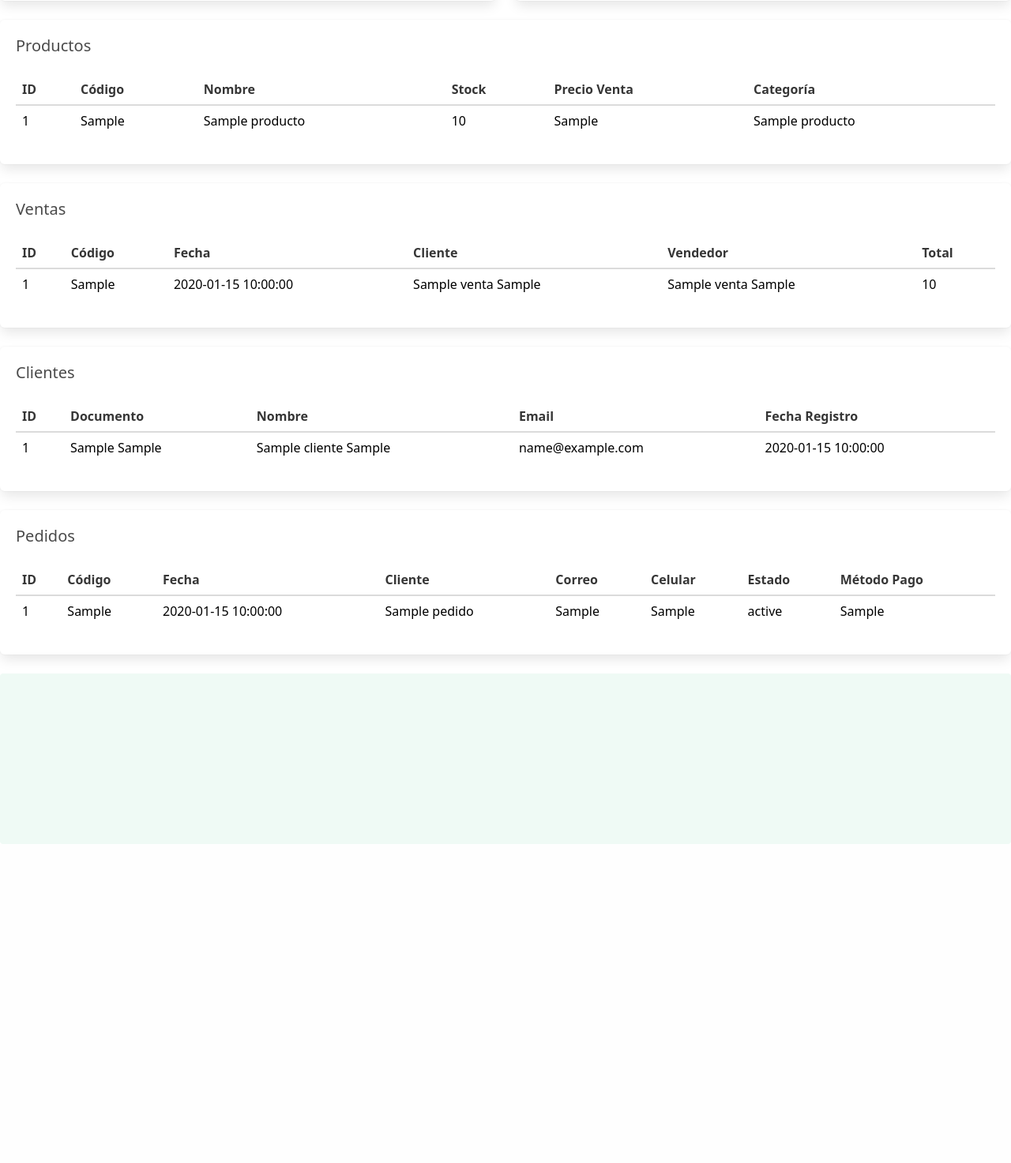
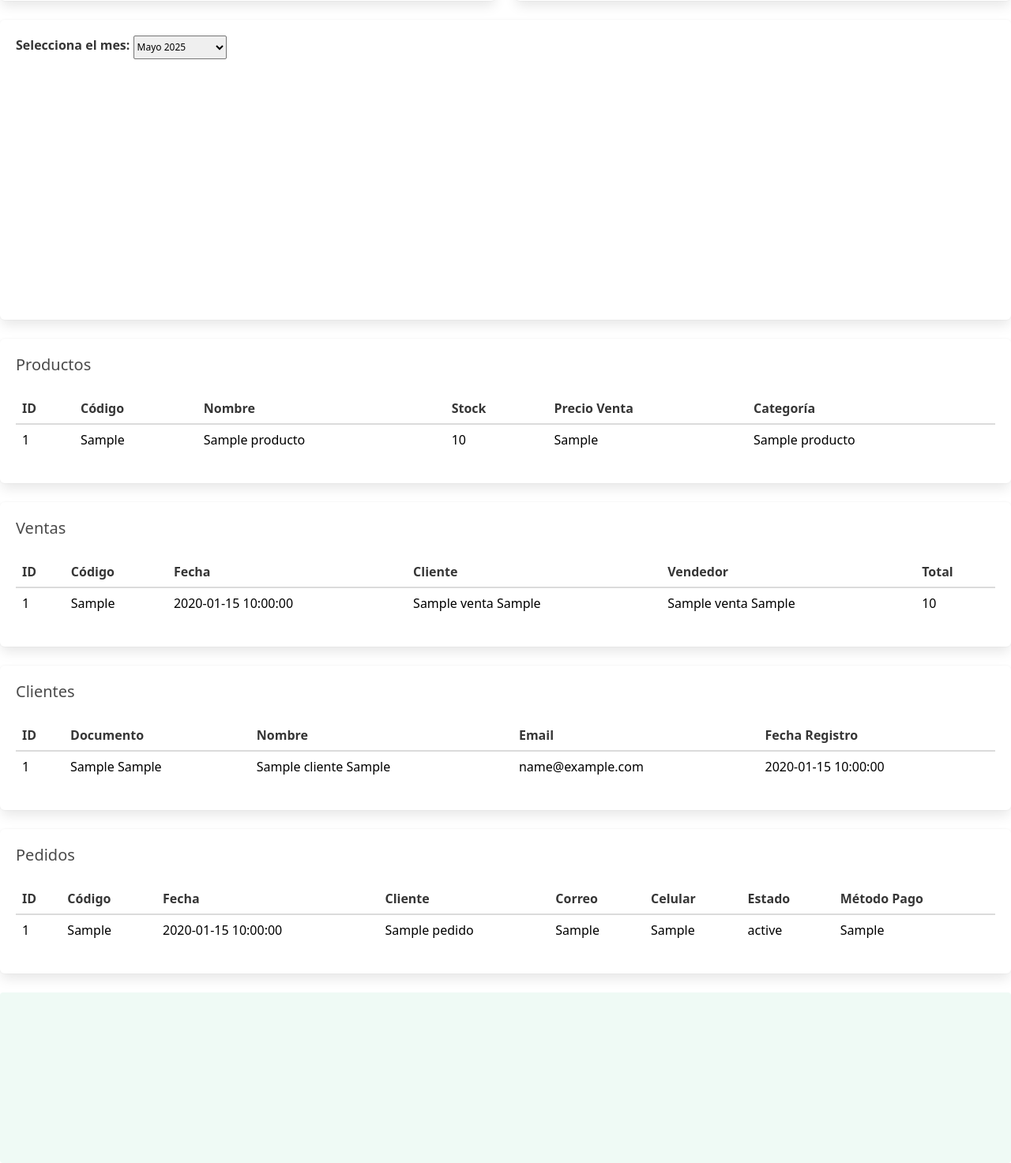
Before and after one commit to Bit-by-Bit-SoftwareEngineering/Sistema_Web, a PHP site: the page made by VENTAS/app/views/content/Dashboards1-fragment.php in a window 1280 px wide. Shown: the part 541-2014 px from the top of the page at 79% size. Before the commit the page ends 1610 px from the top, so only its background shows below. Run offline with PHP 8.4, Linux system fonts and the light colour scheme; the template is opened without the code that fills it: most values are stand-ins (such as "Sample title", 1, 10 or a date in 2020); a map, chart or similar area stays blank; some libraries are stand-ins or nearby versions.

Commit message:
mejoras para modulo de dashboards

```diff
--- a/VENTAS/app/views/content/Dashboards1-fragment.php
+++ b/VENTAS/app/views/content/Dashboards1-fragment.php
@@ -50,7 +50,27 @@
         </div>
     </div>
 </div>
-
+<div class="box">
+    <label for="gauge-mes-select"><strong>Selecciona el mes:</strong></label>
+    <select id="gauge-mes-select" class="select is-small" style="width:auto;display:inline-block;">
+        <?php
+        $meses = [
+            1 => 'Enero', 2 => 'Febrero', 3 => 'Marzo', 4 => 'Abril',
+            5 => 'Mayo', 6 => 'Junio', 7 => 'Julio', 8 => 'Agosto',
+            9 => 'Septiembre', 10 => 'Octubre', 11 => 'Noviembre', 12 => 'Diciembre'
+        ];
+        $anioActual = date('Y');
+        $mesActual = date('n');
+        for ($i = 1; $i <= 12; $i++) {
+            $selected = ($i == $mesActual) ? 'selected' : '';
+            echo "<option value=\"$i\" $selected>{$meses[$i]} $anioActual</option>";
+        }
+        ?>
+    </select>
+    <br>
+    <canvas id="gaugeChart" width="300" height="300" style="display:block;margin:auto;"></canvas>
+    <div id="gauge-value" style="text-align:center;font-size:1.5em;margin-top:10px;"></div>
+</div>
 <!-- Tablas dinámicas -->
 <div class="box">
     <h2 class="subtitle">Productos</h2>
@@ -164,6 +184,49 @@
 </div>
 
 <script type="text/javascript">
+function renderGaugeChart(mes, anio) {
+    if (window.gaugeChartInstance) {
+        window.gaugeChartInstance.destroy();
+    }
+    $.getJSON("app/ajax/gaugeAjax.php", { mes: mes, anio: anio }, function(res) {
+        var total = res.total || 0;
+        var max = res.max || 1000;
+        window.gaugeChartInstance = new Chart(document.getElementById('gaugeChart'), {
+            type: 'doughnut',
+            data: {
+                labels: ['Ventas', 'Resto'],
+                datasets: [{
+                    data: [total, Math.max(0, max - total)],
+                    backgroundColor: ['#2196f3', '#2c2f3a'],
+                    borderWidth: 10,
+                    circumference: 270,
+                    rotation: 225,
+                    cutout: '70%'
+                }]
+            },
+            options: {
+                plugins: {
+                    legend: { display: false },
+                    title: { display: true, text: 'Ventas del mes seleccionado' }
+                }
+            }
+        });
+        $('#gauge-value').text('Total ventas: $' + total);
+    });
+}
+
+function inicializarGaugeChart() {
+    var $select = $('#gauge-mes-select');
+    var mes = $select.val();
+    var anio = new Date().getFullYear();
+    renderGaugeChart(mes, anio);
+
+    $select.off('change').on('change', function() {
+        var mes = $(this).val();
+        renderGaugeChart(mes, anio);
+    });
+}
+
 function renderDashboardCharts() {
     // Ventas por periodo
     var ventasPorPeriodo = <?php echo json_encode($ventasPorPeriodo); ?>;
@@ -286,5 +349,8 @@ function renderDashboardCharts() {
             }
         }
     });
+
+    inicializarGaugeChart();
 }
+
 </script>
```
Also changed, not shown: VENTAS/app/ajax/gaugeAjax.php (added, +22 -0 lines), VENTAS/app/controllers/saleController.php (+14 -0 lines).
